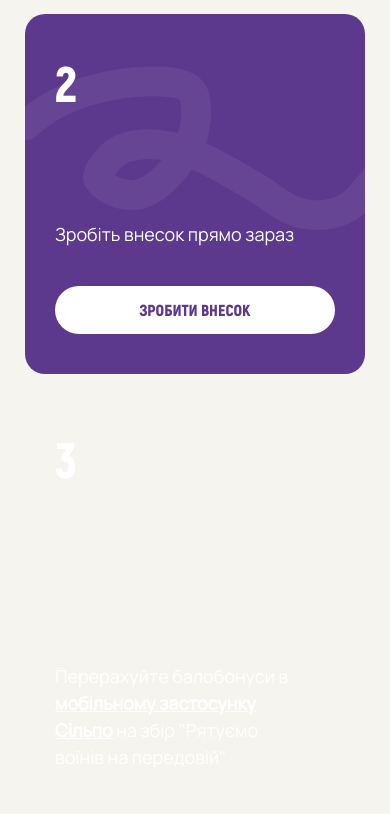
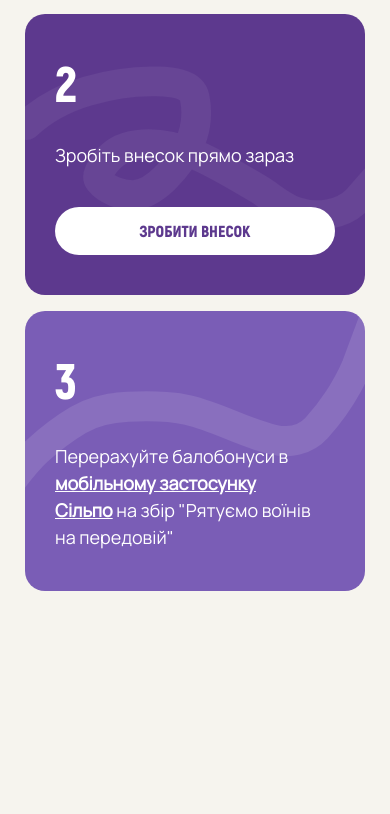
Before and after one commit to alexSili4/silpo-plus-for-life, a website built with Vite: page src/index.html in a window 390 px wide. Shown: the part 3164-3978 px from the top of the page. After the commit the page ends 3779 px from the top, so only its background shows below. Built offline with nearby package versions, Linux system fonts and the light colour scheme.

Commit message:
finish why-support mobile styles

```diff
--- a/src/css/how-to-support.css
+++ b/src/css/how-to-support.css
@@ -73,13 +73,16 @@
 }
 
 .how-to-support-card-desc {
-  width: 250px;
-  margin-top: 79px;
   color: var(--white-color);
   font-family: Manrope;
   font-size: 18px;
   font-weight: 400;
   line-height: 1.5;
+}
+
+.how-to-support-card-desc.goods {
+  width: 250px;
+  margin-top: 79px;
 }
 
 .how-to-support-card-desc-link {
@@ -151,10 +154,24 @@
   transform: translateX(calc(-50% + 60px)) translateY(-50%);
 }
 
-.bonuses {
+.how-to-support-card.bonuses {
+  padding-top: 29px;
+  background-color: #7a5db6;
+  background-image: url('/icons/howToSupport/card-bonuses-bg.svg');
+  background-position: -40px 0px;
+  background-size: 414px 195px;
+  background-repeat: no-repeat;
 }
 
 .how-to-support-card-heart-icon {
+  display: block;
+  width: 110px;
+  height: 103px;
+  margin-left: 158px;
+}
+
+.how-to-support-card-desc.bonuses {
+  width: 260px;
 }
 
 @media screen and (min-width: 1310px) {
--- a/src/partials/how-to-support.html
+++ b/src/partials/how-to-support.html
@@ -17,7 +17,7 @@
               class="how-to-support-card-silpo-img"
             />
           </div>
-          <p class="how-to-support-card-desc">
+          <p class="how-to-support-card-desc goods">
             Купуєте товар з позначкою &#8220;Плюс на життя&#8221; в
             <a
               href="https://shop.silpo.ua/"
@@ -45,7 +45,7 @@
           <svg class="how-to-support-card-heart-icon">
             <use href="/icons/icons.svg#heart"></use>
           </svg>
-          <p class="how-to-support-card-desc">
+          <p class="how-to-support-card-desc bonuses">
             Перерахуйте балобонуси в
             <a
               href="https://play.google.com/store/apps/details?id=ua.silpo.android&hl=uk&pli=1"
```
Also changed, not shown: src/icons/howToSupport/card-bonuses-bg.svg (added).
